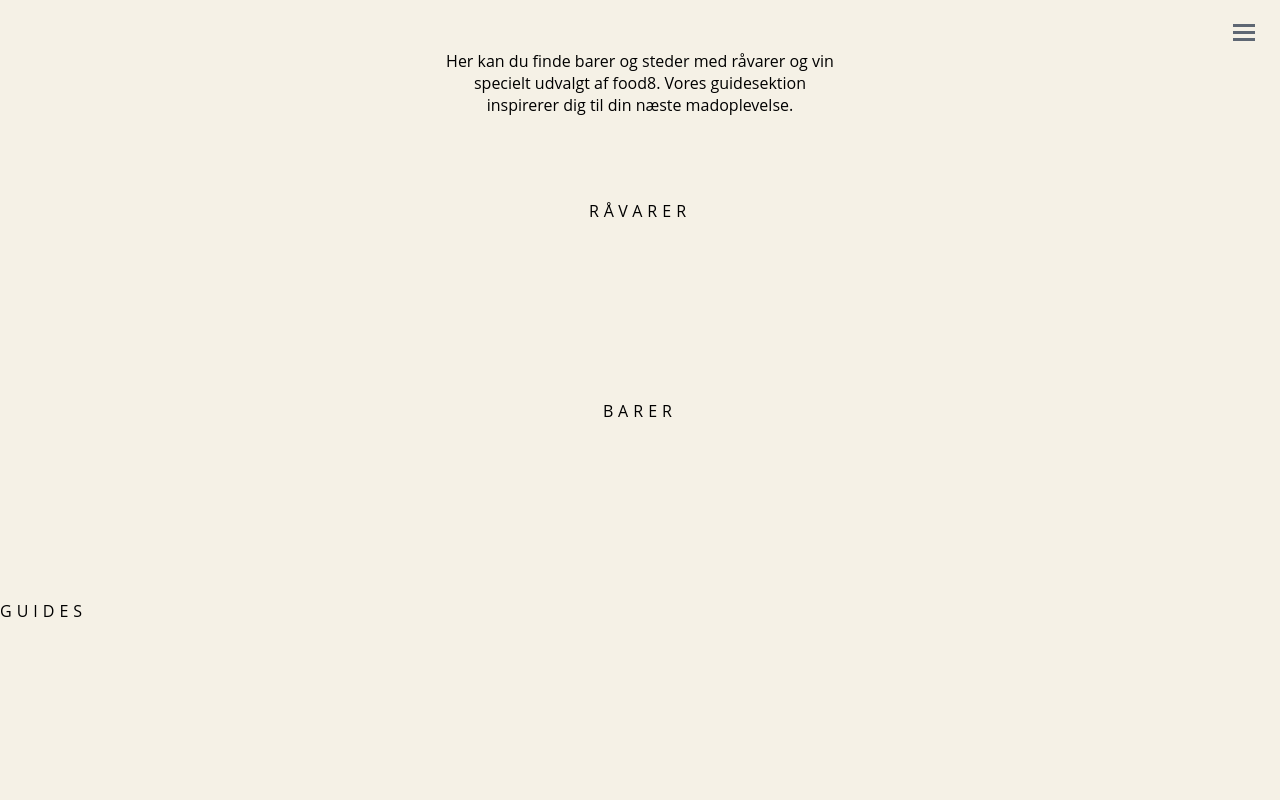
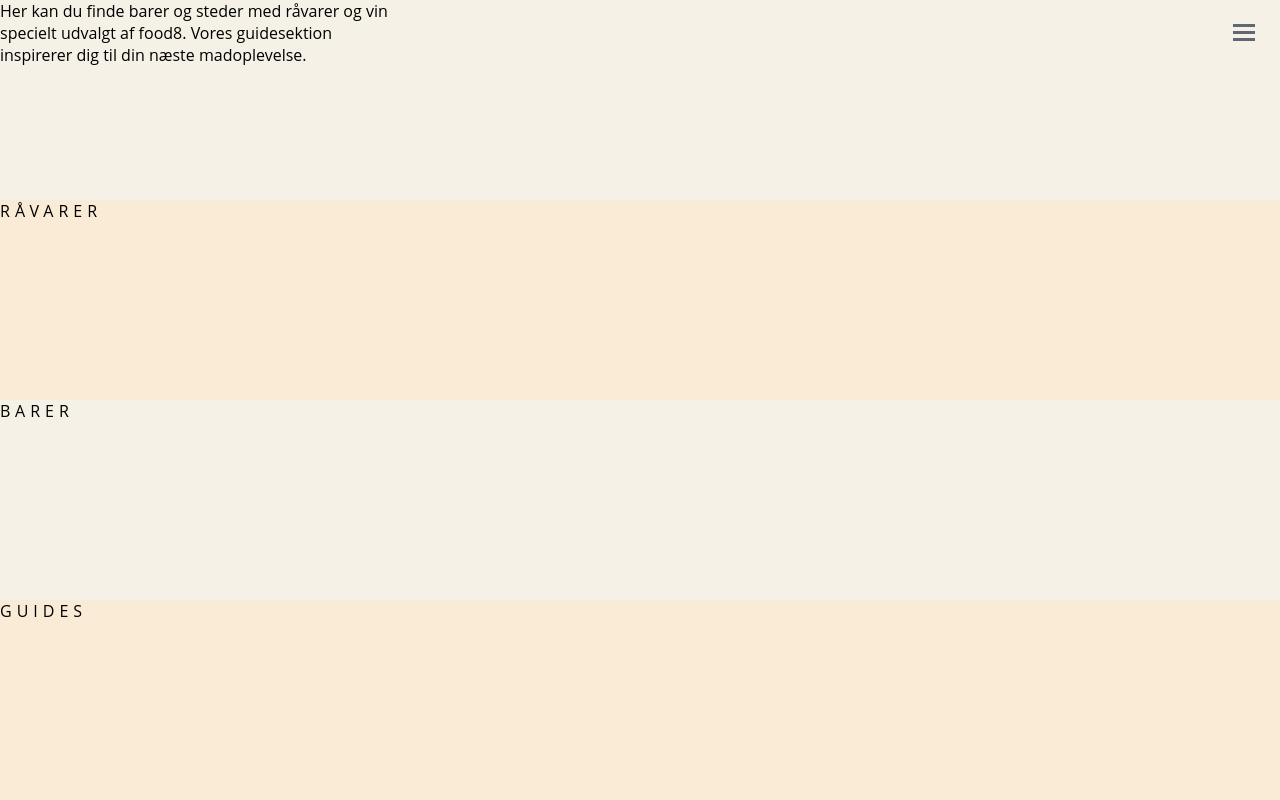
Before and after one commit to mikeparayno/food8, a plain HTML site: page foodaidkategoriside.html in a window 1280 px wide. Shown: the top 800 px of the page. Drawn offline with Linux system fonts and the light colour scheme.

Commit message:
kategoriside in the making

```diff
--- a/style.css
+++ b/style.css
@@ -421,14 +421,10 @@ header nav.show {
 #food_aid_tekst {
     align-self: center;
     justify-self: center;
-
     height: 100%;
     width: 100%;
     grid-column: 1 / 2;
     grid-row: 1 / 2;
-    text-align: center;
-    padding-top: 100px;
-
 }
 
 #food_aid_raavarer {
@@ -439,9 +435,8 @@ header nav.show {
     width: 100%;
     grid-column: 1 / 2;
     grid-row: 2 / 3;
-    text-align: center;
 
-    background-color: #f5f1e6;
+    background-color: antiquewhite;
 
 }
 
@@ -453,7 +448,6 @@ header nav.show {
     width: 100%;
     grid-column: 1 / 2;
     grid-row: 3 / 4;
-    text-align: center;
 
 }
 
@@ -465,7 +459,7 @@ header nav.show {
     width: 100%;
     grid-column: 1 / 2;
     grid-row: 4 / 5;
-    background-color: #f5f1e6;
+    background-color: antiquewhite;
 
 }
 
```
